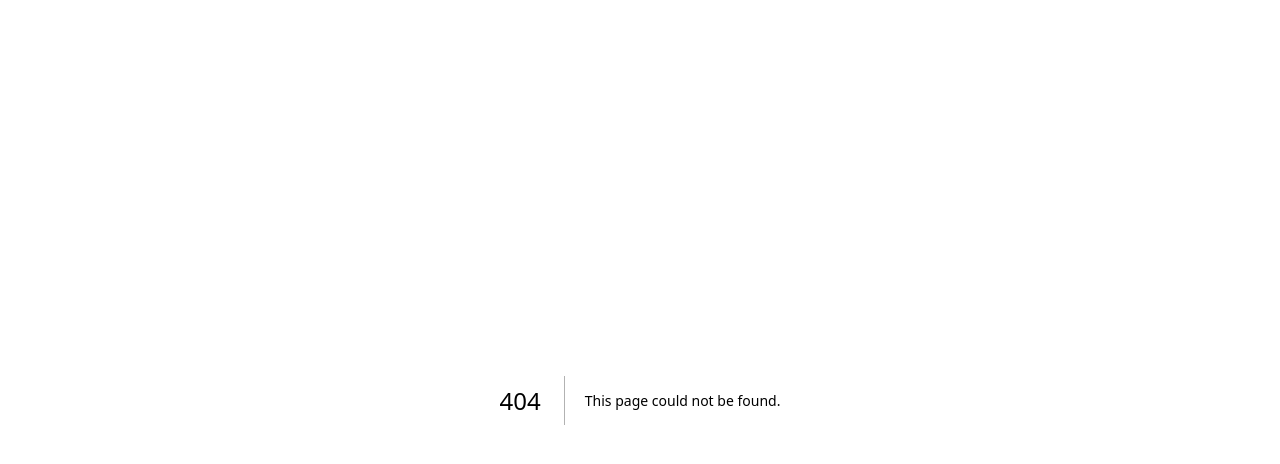
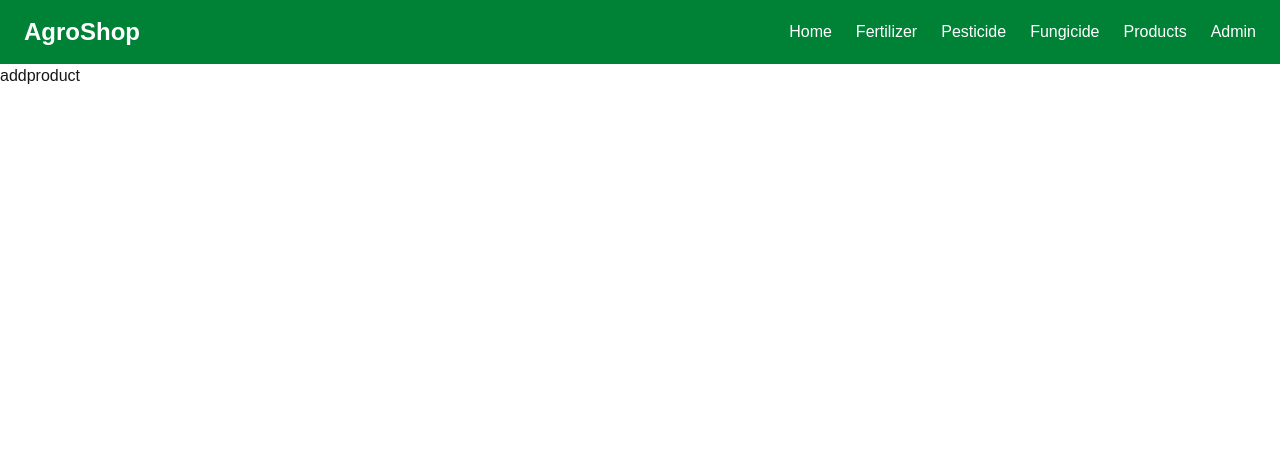
Before and after one commit to Mamun123123123/Fertilizer_and_chemicals, a Next.js app: page /admin/add-product in a window 1280 px wide. Before the commit this address had no page. Shown: the top 464 px of the page. Built offline with nearby package versions, Linux system fonts and the light colour scheme.

Commit message:
create Navbar section

```diff
--- /dev/null
+++ b/src/app/admin/add-product/page.js
@@ -0,0 +1,11 @@
+import React from 'react'
+
+const addProduct = () => {
+  return (
+    <div>
+      addproduct
+    </div>
+  )
+}
+
+export default addProduct
--- /dev/null
+++ b/src/app/admin/dashboard/page.js
@@ -0,0 +1,11 @@
+import React from 'react'
+
+const dashboard = () => {
+  return (
+    <div>
+      dash
+    </div>
+  )
+}
+
+export default dashboard
--- /dev/null
+++ b/src/app/category/fertilizer/page.js
@@ -0,0 +1,11 @@
+import React from 'react'
+
+const fertilizer = () => {
+  return (
+    <div>
+      fertilizer
+    </div>
+  )
+}
+
+export default fertilizer
--- /dev/null
+++ b/src/app/category/fungicide/page.js
@@ -0,0 +1,11 @@
+import React from 'react'
+
+const page = () => {
+  return (
+    <div>
+      fungi
+    </div>
+  )
+}
+
+export default page
--- /dev/null
+++ b/src/app/category/pesticide/page.js
@@ -0,0 +1,11 @@
+import React from 'react'
+
+const pesticide = () => {
+  return (
+    <div>
+      pesticide
+    </div>
+  )
+}
+
+export default pesticide
--- a/src/app/layout.js
+++ b/src/app/layout.js
@@ -1,5 +1,6 @@
 import { Geist, Geist_Mono } from "next/font/google";
 import "./globals.css";
+import Navbar from "@/components/Navbar";
 
 const geistSans = Geist({
   variable: "--font-geist-sans",
@@ -22,7 +23,11 @@ export default function RootLayout({ children }) {
       lang="en"
       className={`${geistSans.variable} ${geistMono.variable} h-full antialiased`}
     >
-      <body className="min-h-full flex flex-col">{children}</body>
+      <body className="min-h-full flex flex-col">
+        <Navbar />
+        {children}
+
+        </body>
     </html>
   );
 }
--- /dev/null
+++ b/src/app/products/[id]/page.js
@@ -0,0 +1,11 @@
+import React from 'react'
+
+const productSinglepage = () => {
+  return (
+    <div>
+      singlepage
+    </div>
+  )
+}
+
+export default productSinglepage
--- /dev/null
+++ b/src/app/products/page.js
@@ -0,0 +1,11 @@
+import React from 'react'
+
+const products = () => {
+  return (
+    <div>
+      products
+    </div>
+  )
+}
+
+export default products
--- /dev/null
+++ b/src/components/Navbar.jsx
@@ -0,0 +1,49 @@
+"use client";
+import Link from "next/link";
+import { useState } from "react";
+
+export default function Navbar() {
+  const [menuOpen, setMenuOpen] = useState(false);
+
+  return (
+    <nav className="bg-green-700 text-white px-6 py-4">
+      <div className="flex justify-between items-center">
+
+
+        <Link href="/" className="text-2xl font-bold">
+          AgroShop
+        </Link>
+
+
+        <div className="hidden md:flex gap-6">
+          <Link href="/">Home</Link>
+          <Link href="/category/fertilizer">Fertilizer</Link>
+          <Link href="/category/pesticide">Pesticide</Link>
+          <Link href="/category/fungicide">Fungicide</Link>
+          <Link href="/products">Products</Link>
+          <Link href="/admin/dashboard">Admin</Link>
+        </div>
+
+
+        <button
+          className="md:hidden"
+          onClick={() => setMenuOpen(!menuOpen)}
+        >
+          ☰
+        </button>
+      </div>
+
+
+      {menuOpen && (
+        <div className="flex flex-col gap-4 mt-4 md:hidden">
+          <Link href="/">Home</Link>
+          <Link href="/category/fertilizer">Fertilizer</Link>
+          <Link href="/category/pesticide">Pesticide</Link>
+          <Link href="/category/fungicide">Fungicide</Link>
+          <Link href="/products">Products</Link>
+          <Link href="/admin/dashboard">Admin</Link>
+        </div>
+      )}
+    </nav>
+  );
+}
--- /dev/null
+++ b/src/components/productCard.jsx
@@ -0,0 +1,11 @@
+import React from 'react'
+
+const productCard = () => {
+  return (
+    <div>
+      card
+    </div>
+  )
+}
+
+export default productCard
```
Also changed, not shown: src/lib/db.js (added).
